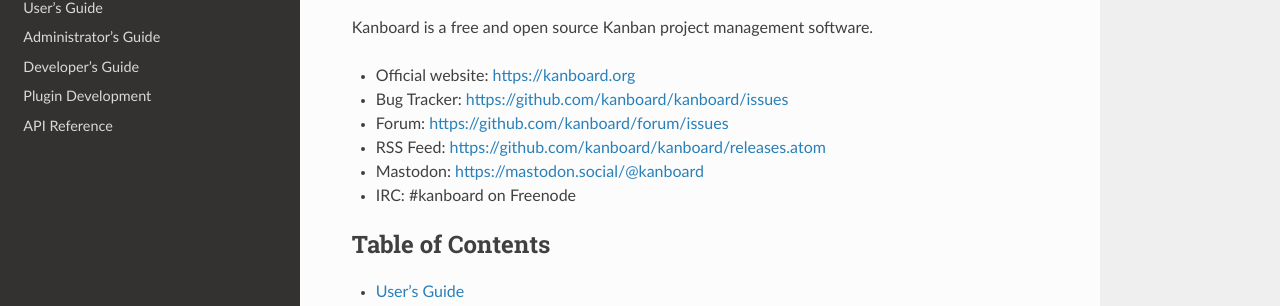
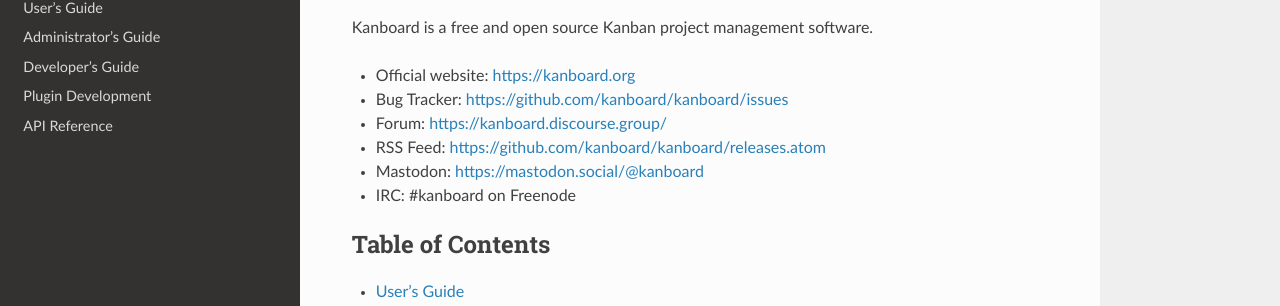
Before and after one commit to kanboard/documentation, a Sphinx documentation site: the page built from source/index.rst, in a window 1280 px wide. Shown: the part 144-450 px from the top of the page. Built offline with Sphinx 7.4.7 and the Read the Docs theme 2.0.0, drawn with Linux system fonts in a browser that asks for light colours; some of the changed lines change nothing that is shown.

Commit message:
Add link to new forum

```diff
--- a/source/index.rst
+++ b/source/index.rst
@@ -5,7 +5,7 @@
 
 - Official website: https://kanboard.org
 - Bug Tracker: https://github.com/kanboard/kanboard/issues
-- Forum: https://github.com/kanboard/forum/issues
+- Forum: https://kanboard.discourse.group/
 - RSS Feed: https://github.com/kanboard/kanboard/releases.atom
 - Mastodon: https://mastodon.social/@kanboard
 - IRC: #kanboard on Freenode
```
